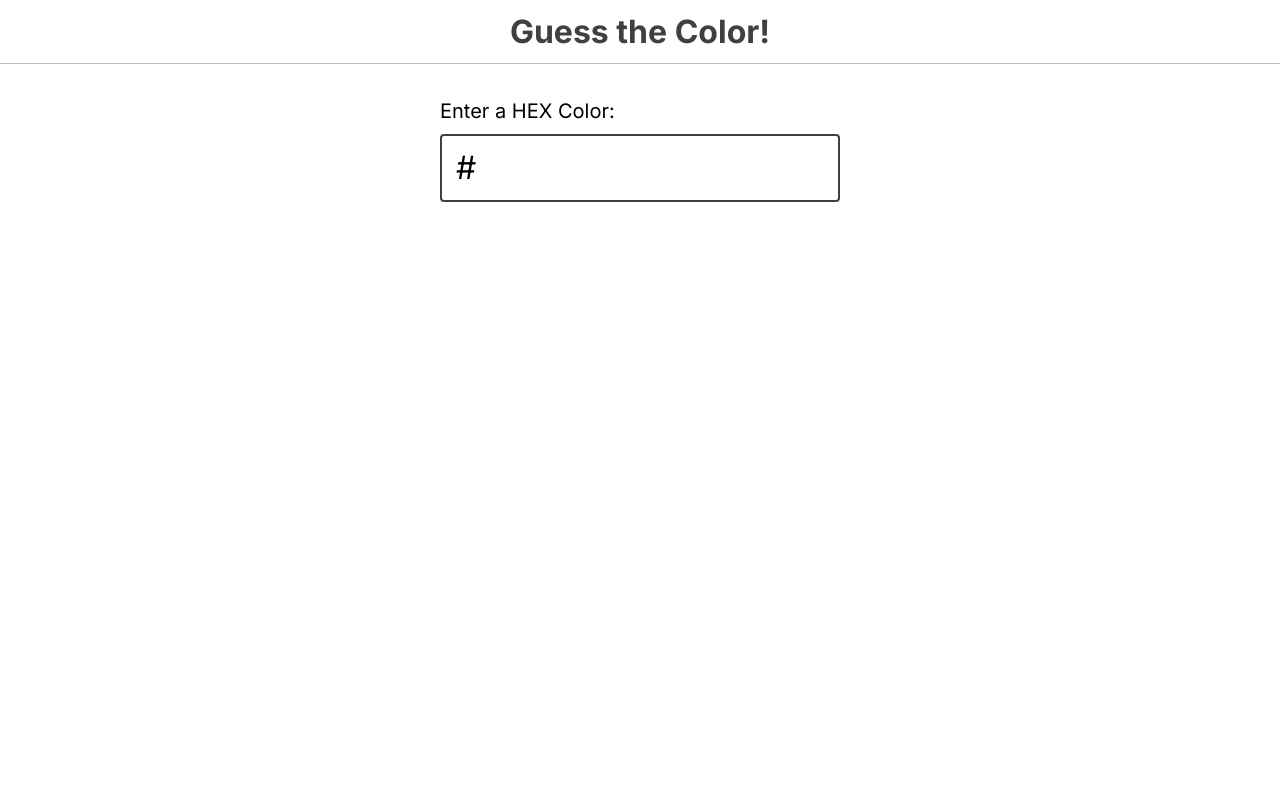
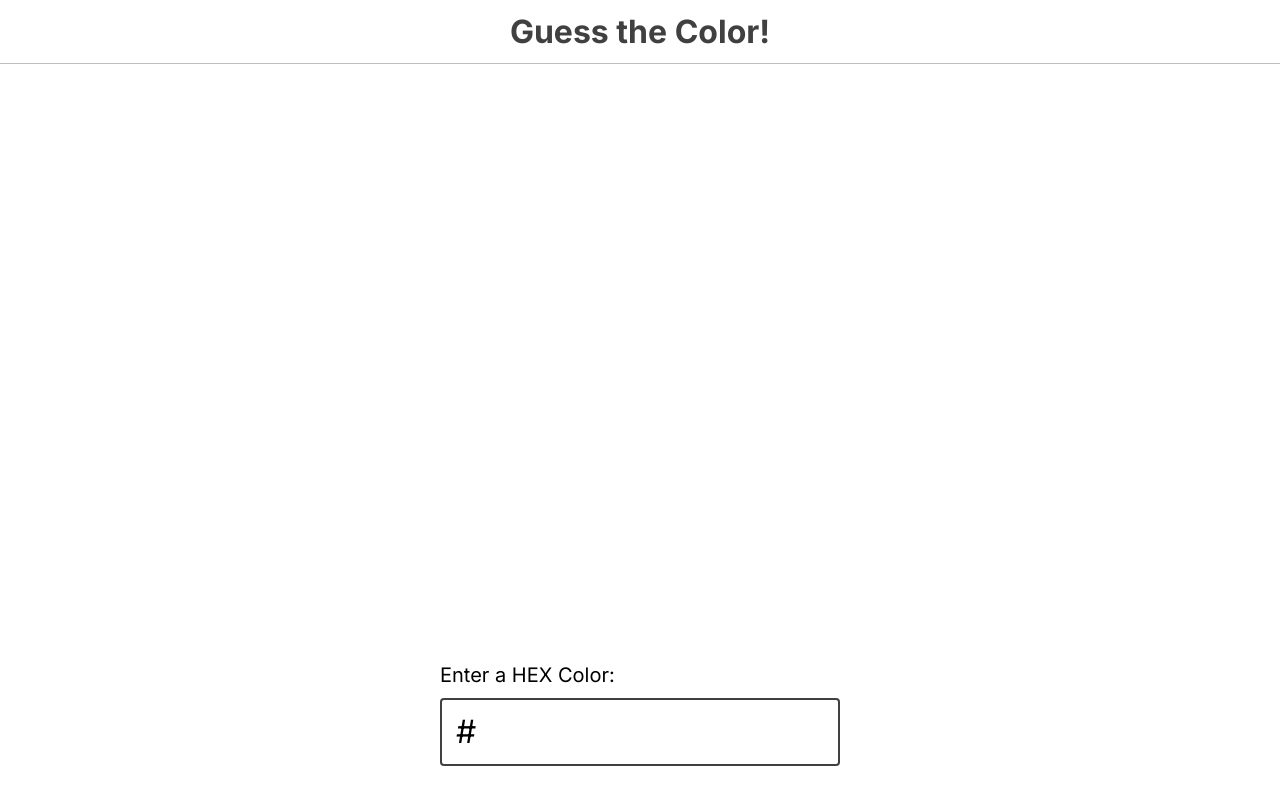
Before and after one commit to Kyle-Kroger/Hue-to-Hex, a Next.js app: page / in a window 1280 px wide. Built offline with nearby package versions, Linux system fonts and the light colour scheme.

Commit message:
add guessbaord and passed guesses from the guess input to it via state

```diff
--- a/src/components/Game/Game.js
+++ /dev/null
@@ -1,19 +0,0 @@
-"use client";
-
-import React from "react";
-
-import { sample } from "../../utils";
-import { WORDS } from "../../data";
-
-import { GuessInput } from "../GuessInput";
-
-// Pick a random word on every pageload.
-const answer = sample(WORDS);
-// To make debugging easier, we'll log the solution in the console.
-console.info({ answer });
-
-function Game() {
-  return <GuessInput />;
-}
-
-export default Game;
--- /dev/null
+++ b/src/components/Game/Game.tsx
@@ -0,0 +1,36 @@
+"use client";
+
+import { useState } from "react";
+
+import { sample } from "../../utils";
+import { WORDS } from "../../data";
+
+import { GuessBoard } from "../GuessBoard";
+import { GuessInput } from "../GuessInput";
+
+// Pick a random word on every pageload.
+const answer = sample(WORDS);
+// To make debugging easier, we'll log the solution in the console.
+console.info({ answer });
+
+function Game() {
+  const [guessArray, setGuessArray] = useState<string[]>([]);
+
+  const handleAddGuess = (newGuess: string) => {
+    if (guessArray.length < 6) {
+      setGuessArray((prev) => [...prev, newGuess]);
+    } else {
+      //todo
+      //end game flag
+    }
+  };
+
+  return (
+    <>
+      <GuessBoard guesses={guessArray} />
+      <GuessInput handleAddGuess={handleAddGuess} />
+    </>
+  );
+}
+
+export default Game;
--- /dev/null
+++ b/src/components/GuessBoard/GuessBoard.tsx
@@ -0,0 +1,17 @@
+interface Props {
+  guesses: string[];
+}
+
+const GuessBoard = ({ guesses }: Props) => {
+  return (
+    <div className="guess-results">
+      {guesses.map((guess, i) => (
+        <p key={i} className="guess">
+          {guess}
+        </p>
+      ))}
+    </div>
+  );
+};
+
+export default GuessBoard;
--- /dev/null
+++ b/src/components/GuessBoard/index.ts
@@ -0,0 +1 @@
+export { default as GuessBoard } from "./GuessBoard";
--- a/src/components/GuessInput/GuessInput.tsx
+++ b/src/components/GuessInput/GuessInput.tsx
@@ -1,11 +1,15 @@
 import { useState } from "react";
 
-const GuessInput = ({}) => {
+interface Props {
+  handleAddGuess: (guess: string) => void;
+}
+
+const GuessInput = ({ handleAddGuess }: Props) => {
   const [guess, setGuess] = useState<string>("");
 
   const handleSubmit = (event: React.FormEvent) => {
     event.preventDefault();
-    console.log(guess.toUpperCase());
+    handleAddGuess(guess);
     setGuess("");
   };
 
```
